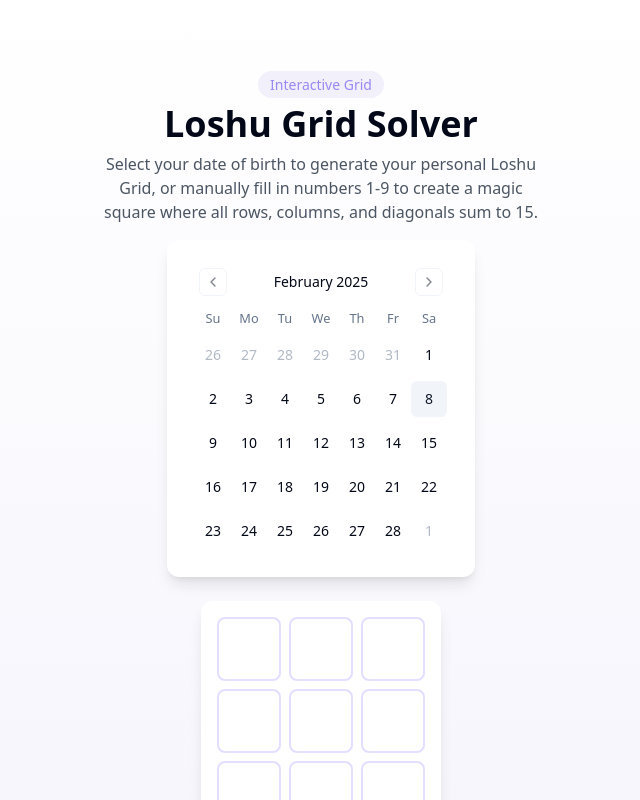
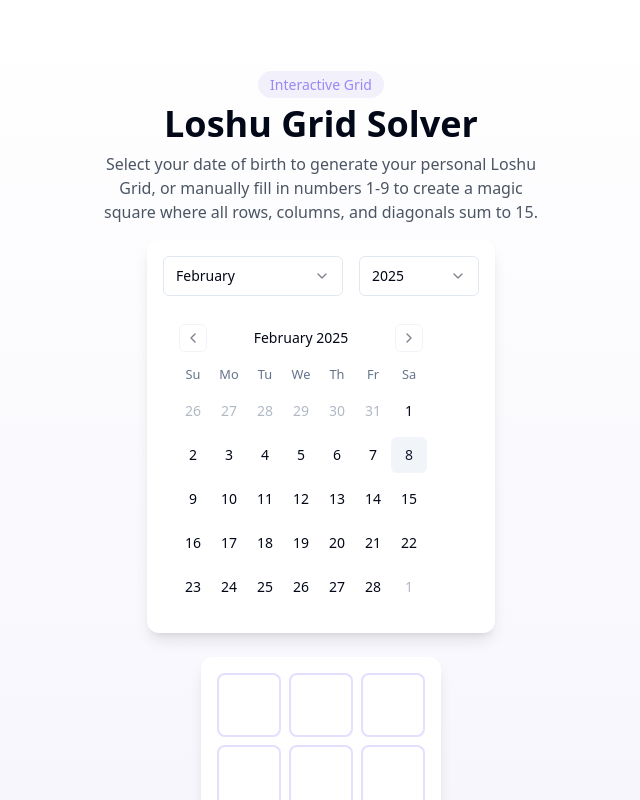
Before and after one commit to sidsri11/loshu-grid-mastermind, a React (Vite) app: page / in a window 1280 px wide. Shown: the top 800 px of the page, without its empty margins (319-959 px from the left). Built offline with nearby package versions, Linux system fonts and the light colour scheme.

Commit message:
Improve date of birth input
Improve the calendar component to allow separate selection of year and month, enabling users to select dates far in the past.  Address the inability to navigate to earlier years using arrow keys.

```diff
--- a/src/components/LoshuGrid.tsx
+++ b/src/components/LoshuGrid.tsx
@@ -3,6 +3,7 @@ import { useState, useEffect } from "react";
 import { toast } from "sonner";
 import { motion } from "framer-motion";
 import { Calendar } from "@/components/ui/calendar";
+import { Select, SelectContent, SelectItem, SelectTrigger, SelectValue } from "@/components/ui/select";
 import {
   isValidNumber,
   isUnique,
@@ -14,6 +15,14 @@ export const LoshuGrid = () => {
   const [grid, setGrid] = useState<string[][]>(Array(3).fill(Array(3).fill("")));
   const [isValid, setIsValid] = useState<boolean>(false);
   const [selectedDate, setSelectedDate] = useState<Date | undefined>(undefined);
+  const [selectedYear, setSelectedYear] = useState<number>(new Date().getFullYear());
+  const [selectedMonth, setSelectedMonth] = useState<number>(new Date().getMonth());
+
+  const years = Array.from({ length: 100 }, (_, i) => new Date().getFullYear() - i);
+  const months = [
+    "January", "February", "March", "April", "May", "June",
+    "July", "August", "September", "October", "November", "December"
+  ];
 
   useEffect(() => {
     validateGrid();
@@ -57,6 +66,8 @@ export const LoshuGrid = () => {
     setGrid(Array(3).fill(Array(3).fill("")));
     setIsValid(false);
     setSelectedDate(undefined);
+    setSelectedYear(new Date().getFullYear());
+    setSelectedMonth(new Date().getMonth());
     toast.info("Grid has been reset");
   };
 
@@ -76,11 +87,47 @@ export const LoshuGrid = () => {
         </div>
 
         <div className="flex flex-col items-center gap-6">
-          <div className="bg-white p-4 rounded-xl shadow-lg">
+          <div className="bg-white p-4 rounded-xl shadow-lg space-y-4">
+            <div className="flex gap-4 mb-4">
+              <Select
+                value={selectedMonth.toString()}
+                onValueChange={(value) => setSelectedMonth(parseInt(value))}
+              >
+                <SelectTrigger className="w-[180px]">
+                  <SelectValue placeholder="Select month" />
+                </SelectTrigger>
+                <SelectContent>
+                  {months.map((month, index) => (
+                    <SelectItem key={index} value={index.toString()}>
+                      {month}
+                    </SelectItem>
+                  ))}
+                </SelectContent>
+              </Select>
+
+              <Select
+                value={selectedYear.toString()}
+                onValueChange={(value) => setSelectedYear(parseInt(value))}
+              >
+                <SelectTrigger className="w-[120px]">
+                  <SelectValue placeholder="Select year" />
+                </SelectTrigger>
+                <SelectContent>
+                  {years.map((year) => (
+                    <SelectItem key={year} value={year.toString()}>
+                      {year}
+                    </SelectItem>
+                  ))}
+                </SelectContent>
+              </Select>
+            </div>
+
             <Calendar
               mode="single"
               selected={selectedDate}
               onSelect={setSelectedDate}
+              month={new Date(selectedYear, selectedMonth)}
+              defaultMonth={new Date(selectedYear, selectedMonth)}
               className="rounded-md"
             />
           </div>
```
